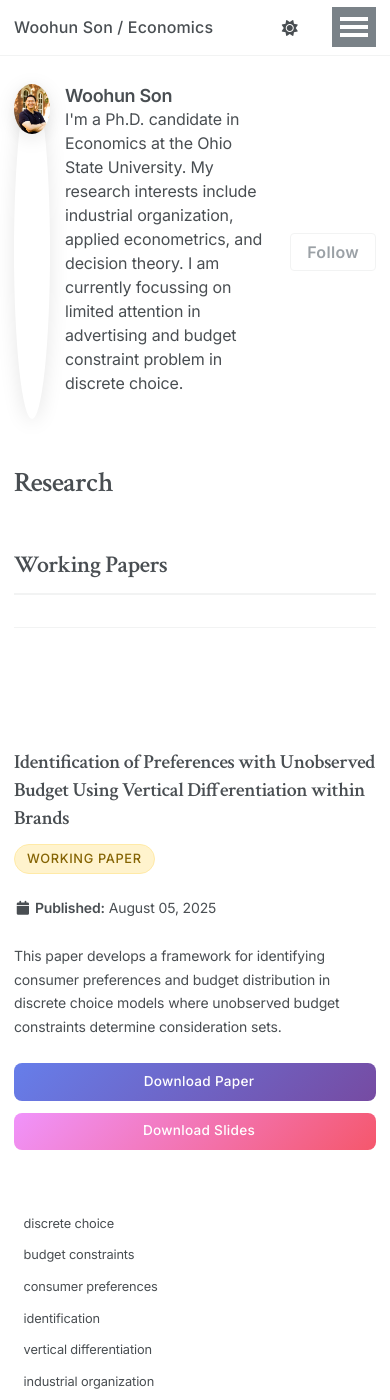
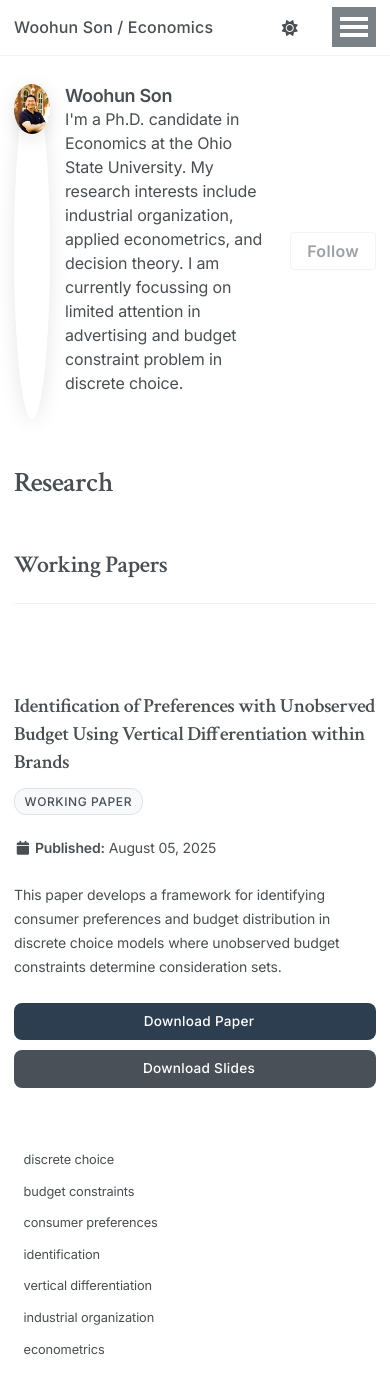
Before and after one commit to SonWoohun/SonWoohun.github.io, a Jekyll site: the page built from _pages/research.html, in a window 390 px wide and 1400 px high. Built offline with Jekyll 4.4.1, drawn with Linux system fonts in a browser that asks for light colours; some web fonts are replaced; a script that is not in the unit is left out.

Commit message:
Refine research page styling with achromatic colors and tighter spacing

```diff
--- a/_sass/custom-research.scss
+++ b/_sass/custom-research.scss
@@ -9,10 +9,10 @@
 }
 
 .research-category {
-  margin-bottom: 3rem;
+  margin-bottom: 1.5rem;
 
   &:last-child {
-    margin-bottom: 2rem;
+    margin-bottom: 1rem;
   }
 
   h2 {
@@ -20,9 +20,9 @@
     font-size: 1.75rem;
     font-weight: 600;
     color: var(--global-text-color);
-    margin-bottom: 2rem;
-    padding-bottom: 0.75rem;
-    border-bottom: 2px solid var(--global-border-color);
+    margin-bottom: 1rem;
+    padding-bottom: 0.5rem;
+    border-bottom: 1px solid var(--global-border-light);
     letter-spacing: -0.02em;
     line-height: 1.3;
   }
@@ -31,33 +31,17 @@
 .research-item {
   background: var(--global-bg-color);
   border: 1px solid var(--global-border-light);
-  border-radius: 12px;
-  padding: 2rem;
-  margin-bottom: 2rem;
+  border-radius: 8px;
+  padding: 1.5rem;
+  margin-bottom: 1.25rem;
   transition: all 0.3s ease;
   position: relative;
   overflow: hidden;
 
-  &::before {
-    content: '';
-    position: absolute;
-    top: 0;
-    left: 0;
-    right: 0;
-    height: 4px;
-    background: linear-gradient(90deg, #667eea 0%, #764ba2 100%);
-    opacity: 0;
-    transition: opacity 0.3s ease;
-  }
-
   &:hover {
-    transform: translateY(-4px);
-    box-shadow: 0 12px 40px rgba(0, 0, 0, 0.1);
+    transform: translateY(-2px);
+    box-shadow: 0 8px 25px rgba(0, 0, 0, 0.08);
     border-color: var(--global-border-color);
-
-    &::before {
-      opacity: 1;
-    }
   }
 
   &:last-child {
@@ -168,8 +152,8 @@
 .research-buttons, .archive__item-links {
   display: flex;
   flex-wrap: wrap;
-  gap: 0.75rem;
-  margin-top: 1.5rem;
+  gap: 0.5rem;
+  margin-top: 1rem;
 }
 
 .research-btn, .archive__item-links .btn {
@@ -204,41 +188,41 @@
 }
 
 .btn-paper, .archive__item-links .btn--primary {
-  background: linear-gradient(135deg, #667eea 0%, #764ba2 100%);
+  background: #2c3e50;
   color: white;
 
   &:hover {
-    background: linear-gradient(135deg, #5a6fd8 0%, #6a4190 100%);
+    background: #1a252f;
     color: white;
   }
 }
 
 .btn-slides, .archive__item-links .btn--info {
-  background: linear-gradient(135deg, #f093fb 0%, #f5576c 100%);
+  background: #495057;
   color: white;
 
   &:hover {
-    background: linear-gradient(135deg, #ed7de8 0%, #f04458 100%);
+    background: #343a40;
     color: white;
   }
 }
 
 .btn-code {
-  background: linear-gradient(135deg, #4facfe 0%, #00f2fe 100%);
+  background: #6c757d;
   color: white;
 
   &:hover {
-    background: linear-gradient(135deg, #3d9bfd 0%, #00e0ed 100%);
+    background: #5a6268;
     color: white;
   }
 }
 
 .btn-data {
-  background: linear-gradient(135deg, #43e97b 0%, #38f9d7 100%);
+  background: #868e96;
   color: white;
 
   &:hover {
-    background: linear-gradient(135deg, #2ed968 0%, #26e7c5 100%);
+    background: #6c757d;
     color: white;
   }
 }
@@ -258,36 +242,36 @@
 /* Status badges */
 .research-status, .research-badge {
   display: inline-block;
-  padding: 0.25rem 0.75rem;
-  font-size: 0.8rem;
+  padding: 0.2rem 0.6rem;
+  font-size: 0.75rem;
   font-weight: 500;
-  border-radius: 20px;
-  margin-bottom: 0.5rem;
+  border-radius: 12px;
+  margin-bottom: 0.4rem;
   text-transform: uppercase;
   letter-spacing: 0.05em;
 
   &.working-paper {
-    background: #fff3cd;
-    color: #856404;
-    border: 1px solid #ffeaa7;
+    background: #f8f9fa;
+    color: #495057;
+    border: 1px solid #dee2e6;
   }
 
   &.work-in-progress {
-    background: #fff3cd;
-    color: #856404;
-    border: 1px solid #ffeaa7;
+    background: #f8f9fa;
+    color: #495057;
+    border: 1px solid #dee2e6;
   }
 
   &.under-review {
-    background: #d1ecf1;
-    color: #0c5460;
-    border: 1px solid #bee5eb;
+    background: #e9ecef;
+    color: #343a40;
+    border: 1px solid #ced4da;
   }
 
   &.published {
-    background: #d4edda;
-    color: #155724;
-    border: 1px solid #c3e6cb;
+    background: #343a40;
+    color: white;
+    border: 1px solid #343a40;
   }
 }
 
@@ -335,20 +319,25 @@
   }
 
   .research-item {
-    padding: 1.5rem;
-    margin-bottom: 1.5rem;
+    padding: 1.25rem;
+    margin-bottom: 1rem;
   }
 
   .research-title {
     font-size: 1.25rem;
   }
 
-  .research-category h2 {
-    font-size: 1.5rem;
+  .research-category {
+    margin-bottom: 1rem;
+
+    h2 {
+      font-size: 1.5rem;
+      margin-bottom: 0.75rem;
+    }
   }
 
   .research-buttons, .archive__item-links {
-    gap: 0.5rem;
+    gap: 0.4rem;
   }
 
   .research-btn, .archive__item-links .btn {
@@ -404,24 +393,27 @@
 @media (prefers-color-scheme: dark) {
   .research-item {
     &:hover {
-      box-shadow: 0 12px 40px rgba(255, 255, 255, 0.1);
+      box-shadow: 0 8px 25px rgba(255, 255, 255, 0.08);
     }
   }
 
   .research-status, .research-badge {
     &.working-paper, &.work-in-progress {
-      background: rgba(255, 243, 205, 0.2);
-      color: #ffd93d;
+      background: #343a40;
+      color: #adb5bd;
+      border-color: #495057;
     }
 
     &.under-review {
-      background: rgba(209, 236, 241, 0.2);
-      color: #74c0fc;
+      background: #495057;
+      color: #ced4da;
+      border-color: #6c757d;
     }
 
     &.published {
-      background: rgba(212, 237, 218, 0.2);
-      color: #51cf66;
+      background: #f8f9fa;
+      color: #212529;
+      border-color: #dee2e6;
     }
   }
 }
```
